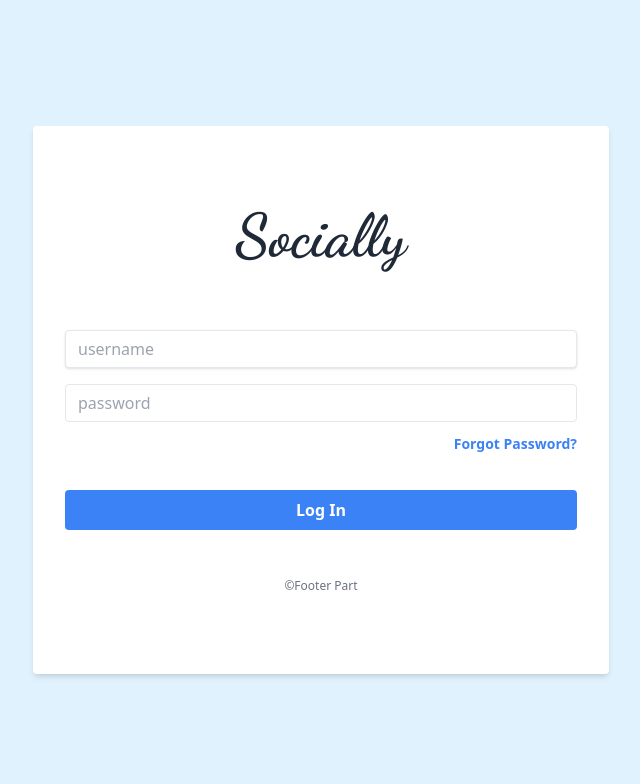
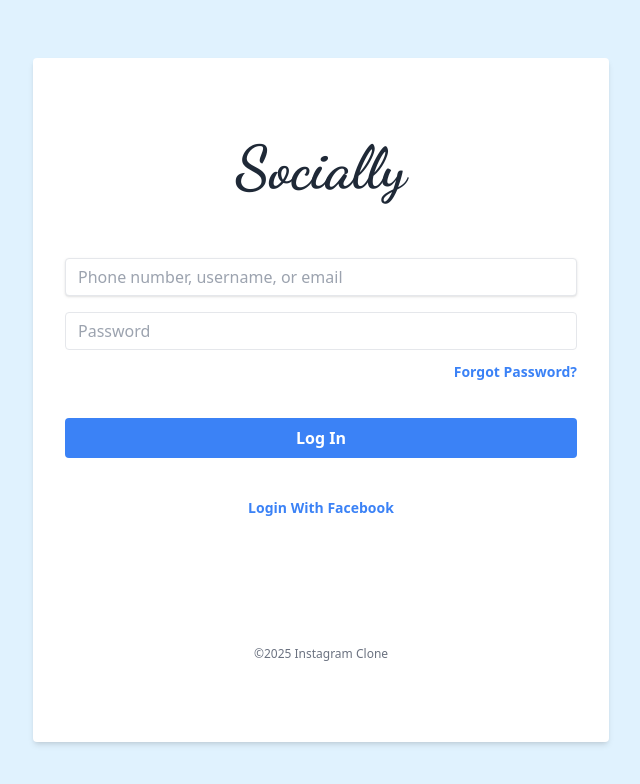
Before and after one commit to hk2201/instaClone, a React (Create React App) app in the folder frontend/socially/: page / in a window 1280 px wide. Shown: the top 784 px of the page, without its empty margins (319-959 px from the left). Built offline with nearby package versions, Linux system fonts and the light colour scheme.

Commit message:
Placeholder name changed , login with facebook and footer added

```diff
--- a/frontend/socially/src/pages/LoginPage.jsx
+++ b/frontend/socially/src/pages/LoginPage.jsx
@@ -7,13 +7,13 @@ function LoginPage() {
         <div className="flex justify-center pb-10">
           <Title />
         </div>
-        <form class="px-8 pt-6 pb-8 mb-4">
+        <form class="px-8 pt-5 pb-8 mb-4">
           <div class="mb-4">
             <input
               class="shadow appearance-none border rounded w-full py-2 px-3 text-gray-700 leading-tight focus:outline-none focus:shadow-outline"
               id="username"
               type="text"
-              placeholder="username"
+              placeholder="Phone number, username, or email"
             />
           </div>
           <div class="mb-6">
@@ -21,7 +21,7 @@ function LoginPage() {
               class="hadow appearance-none border rounded w-full py-2 px-3 text-gray-700 leading-tight focus:outline-none focus:shadow-outline"
               id="password"
               type="password"
-              placeholder="password"
+              placeholder="Password"
             />
             <div className="flex flex-row-reverse py-3">
               <a
@@ -38,8 +38,17 @@ function LoginPage() {
           >
             Log In
           </button>
+
+          <div className="flex justify-center pb-10">
+          <a
+                class="inline-block align-baseline font-bold py-10 px-10 text-sm text-blue-500 hover:text-blue-800"
+                href="#"
+              >
+                Login With Facebook
+              </a>
+          </div>
         </form>
-        <p class="text-center text-gray-500 text-xs">&copy;Footer Part</p>
+        <p class="text-center text-gray-500 text-xs">&copy;2025 Instagram Clone</p>
       </div>
     </div>
   );
```
